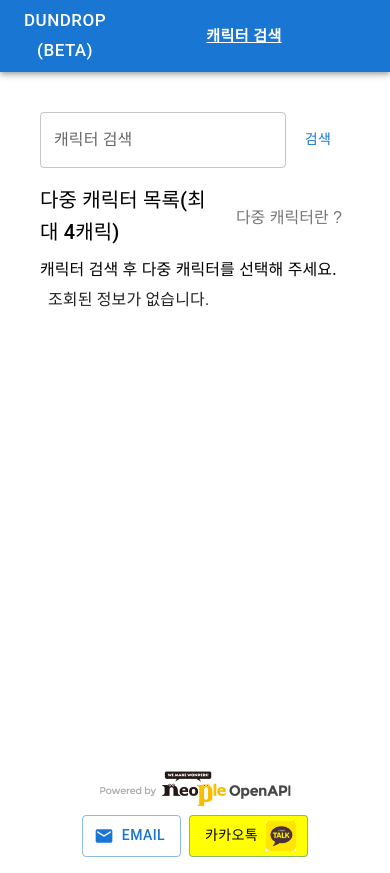
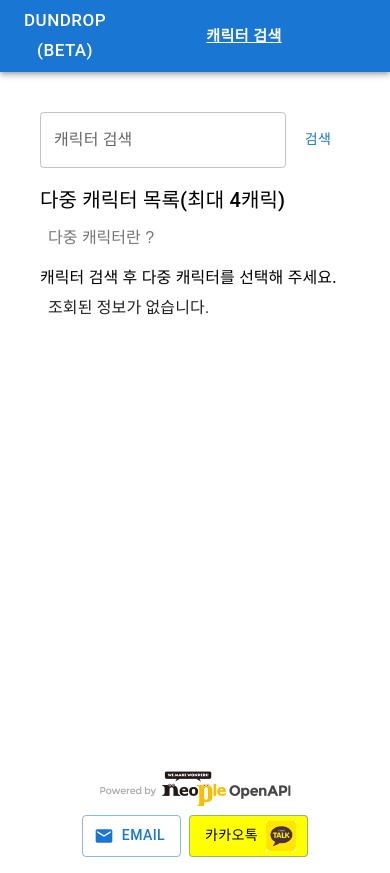
Before and after one commit to kjhss2/dundrop, a React (Create React App) app: page /character in a window 390 px wide. Built offline with nearby package versions, Linux system fonts and the light colour scheme.

Commit message:
*  모바일용 Tooltip 클릭 처리

```diff
--- a/src/components/CharacterSearchComponent.js
+++ b/src/components/CharacterSearchComponent.js
@@ -1,12 +1,13 @@
 import React from "react";
 import { useDispatch, useSelector } from "react-redux";
-import { Box, Button, Chip, IconButton, TextField, Tooltip, Typography } from "@mui/material";
+import { useNavigate } from "react-router-dom";
+import { Box, Button, Chip, IconButton, TextField, Typography } from "@mui/material";
 import ReactGA from "react-ga";
 
 // Actions
 import { characterSearchFetch, onChangeField, selectCharacter } from "../actions/characterAction";
-import { useNavigate } from "react-router-dom";
 import { getServerName } from '../lib/CommonFunction';
+import TooltipComponent from './TooltipComponent';
 
 const CharacterSearchComponent = () => {
 
@@ -107,19 +108,17 @@ const CharacterSearchComponent = () => {
           marginTop: isMobile ? 2 : 0,
         }}>
           <Box sx={{
-            display: 'flex',
+            display: isMobile ? 'block' : 'flex',
             alignItems: 'center',
             gap: 1,
             marginBottom: isMobile ? 1 : 0
           }}>
             <Typography variant="h6">다중 캐릭터 목록(최대 4캐릭)</Typography>
-            <Tooltip title="노블레스 코드용 선택한 캐릭터 아이템 획득이력 여부 표시" placement="top">
-              <IconButton sx={{
-                fontSize: 16
-              }}>
+            <TooltipComponent title={'노블레스 코드용 선택한 캐릭터 아이템 획득이력 여부 표시'}>
+              <IconButton sx={{ fontSize: 16 }}>
                 다중 캐릭터란 ?
               </IconButton>
-            </Tooltip>
+            </TooltipComponent>
           </Box>
 
           <Box sx={{
--- a/src/components/ItemSheet.js
+++ b/src/components/ItemSheet.js
@@ -1,9 +1,14 @@
 import React from "react";
 import { useDispatch } from "react-redux";
-import { Avatar, Badge, Box, Tooltip, Typography } from "@mui/material";
+import { Avatar, Badge, Box, Typography } from "@mui/material";
 import { Star } from "@mui/icons-material";
+
+// Actions
+import { searchItemDetailFetch } from "../actions/itemSearchAction";
+
+// Components
 import SearchItemDetailModal from "./SearchItemDetailModal";
-import { searchItemDetailFetch } from "../actions/itemSearchAction";
+import TooltipComponent from "./TooltipComponent";
 
 const ItemSheet = ({ items, filter, tags }) => {
 
@@ -42,7 +47,7 @@ const ItemSheet = ({ items, filter, tags }) => {
               return false;
             }
           }).map(item => (
-            <Tooltip key={item.itemId} title={(item.isCore ? `★${item.isCoreDesc}★` : '') + item.itemName + (item.dropInfos ? `: ${item.dropInfos}` : '')} placement="top" disableInteractive>
+            <TooltipComponent key={item.itemId} title={(item.isCore ? `★${item.isCoreDesc}★` : '') + item.itemName + (item.dropInfos ? `: ${item.dropInfos}` : '')}>
               <Box sx={{
                 cursor: 'pointer',
               }}
@@ -62,7 +67,7 @@ const ItemSheet = ({ items, filter, tags }) => {
                   }} />
                 </Badge>
               </Box>
-            </Tooltip>
+            </TooltipComponent>
           ))
         }
       </Box>
--- a/src/components/MountEquipments.js
+++ b/src/components/MountEquipments.js
@@ -1,6 +1,6 @@
 import React from "react";
 import { useDispatch, useSelector } from "react-redux";
-import { Avatar, Badge, Box, IconButton, List, ListItem, ListItemAvatar, ListItemIcon, ListItemText, Tooltip, Typography } from "@mui/material";
+import { Avatar, Badge, Box, IconButton, List, ListItem, ListItemAvatar, ListItemIcon, ListItemText, Typography } from "@mui/material";
 import { Search, Star } from '@mui/icons-material';
 
 // Actions
@@ -9,6 +9,7 @@ import { searchItemDetailFetch } from "../actions/itemSearchAction";
 // Component
 import { getItemRarityColor, numberWithCommas } from "../lib/CommonFunction";
 import SearchItemDetailModal from "./SearchItemDetailModal";
+import TooltipComponent from "./TooltipComponent";
 
 const MountEquipments = ({ items }) => {
 
@@ -92,7 +93,7 @@ const SearchItem = ({ item, onSearchItemDetail, isMobile }) => {
               textAlign: 'center',
               justifyContent: 'center',
             }}>
-              <Tooltip title={(isCore ? `★${isCoreDesc}★` : '')} placement="top" disableInteractive>
+              <TooltipComponent title={(isCore ? `★${isCoreDesc}★` : '')}>
                 <Badge
                   overlap="circular"
                   anchorOrigin={{ vertical: 'top', horizontal: 'left' }}
@@ -104,7 +105,7 @@ const SearchItem = ({ item, onSearchItemDetail, isMobile }) => {
                 >
                   <Avatar alt="Remy Sharp" src={`https://img-api.neople.co.kr/df/items/${itemId}`} variant="square" />
                 </Badge>
-              </Tooltip>
+              </TooltipComponent>
             </ListItemAvatar>
           </Box>
 
--- a/src/components/SearchComponent.js
+++ b/src/components/SearchComponent.js
@@ -1,6 +1,6 @@
 import React from "react";
 import { useDispatch, useSelector } from "react-redux";
-import { Box, Button, IconButton, TextField, Tooltip } from "@mui/material";
+import { Box, Button, IconButton, TextField } from "@mui/material";
 
 // Actions
 import { searchItems105Fetch } from "../actions/itemSearchAction";
@@ -8,6 +8,7 @@ import { searchItems105Fetch } from "../actions/itemSearchAction";
 // Components
 import SelectItemType from "./select/SelectItemType";
 import SelectTag from "./select/SelectTag";
+import TooltipComponent from "./TooltipComponent";
 
 const SearchComponent = () => {
 
@@ -82,13 +83,13 @@ const SearchComponent = () => {
         <Button variant="text" onClick={() => onSearch()}>검색</Button>
       </Box>
 
-      <Tooltip title="타임라인 기준 획득 하였던 아이템 이력을 바탕으로 출력됩니다. 아이템 해체 및 성장에 쓰인 아이템도 출력이 됩니다." placement="top">
+      <TooltipComponent title={"타임라인 기준 획득 하였던 아이템 이력을 바탕으로 출력됩니다. 아이템 해체 및 성장에 쓰인 아이템도 출력이 됩니다."}>
         <IconButton sx={{
           fontSize: 16
         }}>
           TAG검색 설명
         </IconButton>
-      </Tooltip>
+      </TooltipComponent>
 
     </Box>
   );
--- a/src/components/SearchItems.js
+++ b/src/components/SearchItems.js
@@ -1,6 +1,6 @@
 import React from "react";
 import { useDispatch, useSelector } from "react-redux";
-import { Avatar, Badge, Box, Chip, IconButton, List, ListItem, ListItemAvatar, ListItemIcon, ListItemText, Stack, Tooltip, Typography } from "@mui/material";
+import { Avatar, Badge, Box, Chip, IconButton, List, ListItem, ListItemAvatar, ListItemIcon, ListItemText, Stack, Typography } from "@mui/material";
 import { Search, Check, Done, Close, Star } from '@mui/icons-material';
 
 // Actions
@@ -10,6 +10,7 @@ import SearchItemDetailModal from "./SearchItemDetailModal";
 // Components
 import LoadingView from "./LoadingView";
 import { getItemRarityColor } from "../lib/CommonFunction";
+import TooltipComponent from "./TooltipComponent";
 
 const SearchItems = ({ items }) => {
 
@@ -73,7 +74,7 @@ const SearchItem = ({ item, onSearchItemDetail, isMobile }) => {
           alignItems: 'center',
         }}>
           <ListItemAvatar>
-            <Tooltip title={(isCore ? `★${isCoreDesc}★` : '')} placement="top" disableInteractive>
+            <TooltipComponent title={(isCore ? `★${isCoreDesc}★` : '')}>
               <Badge
                 overlap="circular"
                 anchorOrigin={{ vertical: 'top', horizontal: 'left' }}
@@ -85,7 +86,7 @@ const SearchItem = ({ item, onSearchItemDetail, isMobile }) => {
               >
                 <Avatar alt="Remy Sharp" src={`https://img-api.neople.co.kr/df/items/${itemId}`} variant="square" />
               </Badge>
-            </Tooltip>
+            </TooltipComponent>
           </ListItemAvatar>
 
           <Box
--- /dev/null
+++ b/src/components/TooltipComponent.js
@@ -0,0 +1,50 @@
+import React from "react";
+import { useSelector } from "react-redux";
+import { Box, ClickAwayListener, Tooltip } from "@mui/material";
+
+const TooltipComponent = ({ title, children }) => {
+
+  const [open, setOpen] = React.useState(false);
+  const { isMobile } = useSelector((state) => state.dimension);
+
+  const handleTooltipClose = () => {
+    setOpen(false);
+  };
+
+  const handleTooltipOpen = () => {
+    setOpen(true);
+  };
+
+  return (
+    <>
+      {
+        isMobile ?
+          <ClickAwayListener onClickAway={handleTooltipClose}>
+            <Box>
+              <Tooltip
+                PopperProps={{
+                  disablePortal: true,
+                }}
+                onClose={handleTooltipClose}
+                open={open}
+                disableFocusListener
+                // disableHoverListener
+                disableTouchListener
+                onClick={handleTooltipOpen}
+                placement="top"
+                title={title}
+              >
+                {children}
+              </Tooltip>
+            </Box>
+          </ClickAwayListener>
+          :
+          <Tooltip title={title} placement="top" disableInteractive >
+            {children}
+          </Tooltip>
+      }
+    </>
+  );
+};
+
+export default TooltipComponent;
--- a/src/pages/CharacterDetail.js
+++ b/src/pages/CharacterDetail.js
@@ -1,7 +1,7 @@
 import React from 'react';
 import { useDispatch, useSelector } from 'react-redux';
 import { useNavigate, useParams } from 'react-router-dom';
-import { Avatar, Box, Card, CardActionArea, CardContent, CardMedia, FormControlLabel, IconButton, ListItem, ListItemAvatar, ListItemIcon, ListItemText, Switch, Tab, Tabs, Tooltip, Typography } from '@mui/material';
+import { Avatar, Box, Card, CardActionArea, CardContent, CardMedia, FormControlLabel, IconButton, ListItem, ListItemAvatar, ListItemIcon, ListItemText, Switch, Tab, Tabs, Typography } from '@mui/material';
 import { Search } from '@mui/icons-material';
 
 // Actions
@@ -17,6 +17,7 @@ import LoadingView from '../components/LoadingView';
 import SelectTag from '../components/select/SelectTag';
 import { allItems, excludeTags, itemTypes } from '../actions/commonData';
 import MountEquipments from '../components/MountEquipments';
+import TooltipComponent from '../components/TooltipComponent';
 
 const CharacterDetail = () => {
 
@@ -258,7 +259,7 @@ const ItemSheets = ({ isMobile }) => {
             <SelectTag tags={tags} setTags={onSetTags} open={open} setOpen={setOpen} />
           </Box>
           <Box>
-            <Tooltip title="타임라인 기준 획득 하였던 아이템 이력을 바탕으로 출력됩니다. 아이템 해체 및 성장에 쓰인 아이템도 출력이 됩니다." placement="top">
+            <TooltipComponent title={"타임라인 기준 획득 하였던 아이템 이력을 바탕으로 출력됩니다. 아이템 해체 및 성장에 쓰인 아이템도 출력이 됩니다."}>
               <IconButton>
                 <Typography fontWeight={'bold'} sx={{
                   fontSize: 16
@@ -266,7 +267,7 @@ const ItemSheets = ({ isMobile }) => {
                   획득이력 아이템 전체 시트 설명
                 </Typography>
               </IconButton>
-            </Tooltip>
+            </TooltipComponent>
           </Box>
         </Box>
         <FormControlLabel control={
```
Also changed, not shown: 1 other file (tests, documents, lock files or other folders).
